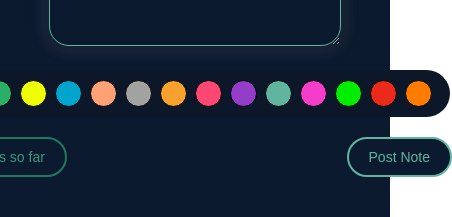
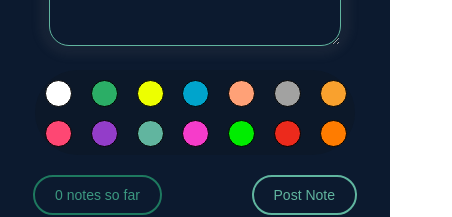
Before and after one commit to dagmawibabi/wallOfTexts, a React (Create React App) app: page / in a window 390 px wide. Shown: the part 316-533 px from the top of the page, 452 px wide, since content can reach past the window. Built offline with nearby package versions, Linux system fonts and the light colour scheme; no server answers.

Commit message:
bots and colors working responsively

```diff
--- a/src/App.js
+++ b/src/App.js
@@ -102,7 +102,7 @@ function App() {
 
         <div className='gridView'>
           {
-            content.length > 0 ? content.map((content, index) => {return <TextCards key={index} likeFunc={likeNote} dislikeFunc={dislikeNote} color={'#' + content['color']} title={content['title']} content={content['content']} date={content['date']} time={content['time']} likes={content['likes']} dislikes={content['dislikes']} />}) : null
+            content.length > 0 ? content.map((content, index) => {return <TextCards key={index} likeFunc={likeNote} dislikeFunc={dislikeNote} color={'#' + content['color']} title={content['title']} content={content['content']} date={content['date']} isBot={content['isBot']} time={content['time']} likes={content['likes']} dislikes={content['dislikes']} />}) : null
           }
         </div>
       </div>
--- a/src/components/InputBox.css
+++ b/src/components/InputBox.css
@@ -30,17 +30,9 @@
     box-shadow: 0px 0px 10px 10px rgba(127, 127, 127, 0.099);
 }
 
-/* Simple responsive  */
-@media (max-width: 600px) {
-    .titleInputBox {
-        width: 250px;
-    }
-    .contentInputBox {
-        width: 250px;
-    }
-}
 
 .colorContainer {
+    width: 450px;
     display: flex;
     justify-content: space-between;
     margin: 10px 2px 20px;
@@ -65,3 +57,29 @@
     border: 1px solid black;
     box-shadow: 0px 0px 2px 2px white;
 }
+
+
+/* Simple responsive  */
+@media (max-width: 600px) {
+    .titleInputBox {
+        width: 250px;
+    }
+    .contentInputBox {
+        width: 250px;
+    }
+    .colorContainer {
+        margin: 10px 2px 20px;
+        padding: 10px;
+        display: grid;
+        width: 300px;
+        grid-template-columns: repeat(7, 25px);
+        grid-template-rows: repeat(2, 25px);
+        grid-column-gap: 0px;
+        grid-row-gap: 15px;
+}
+    .colorCircles {
+        border: 1px solid black;
+        display: block;
+    }
+
+}
--- a/src/components/TextCards.js
+++ b/src/components/TextCards.js
@@ -22,7 +22,7 @@ export const TextCards = (props) => {
                 <p className='content' style={{color: `${props.color}`}}> {props.content}</p>
             </div>
         } position="top center">
-            <div className='clipboard'> {props.time + " - " + props.date} </div>
+            <div className='clipboard'> {props.time + " - " + props.date + " " + (props.isBot === true ? "| Bot" : "")} </div>
         </Popup>
     );
 }
```
Also changed, not shown: 11 other files (tests, documents, lock files or other folders).
